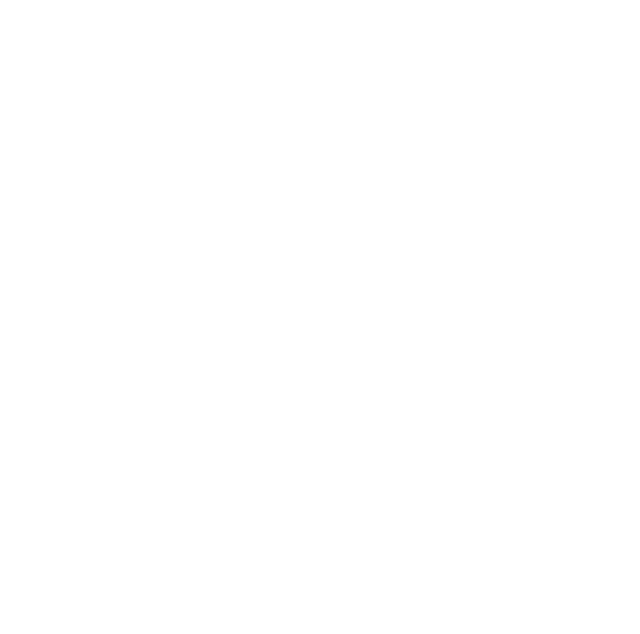
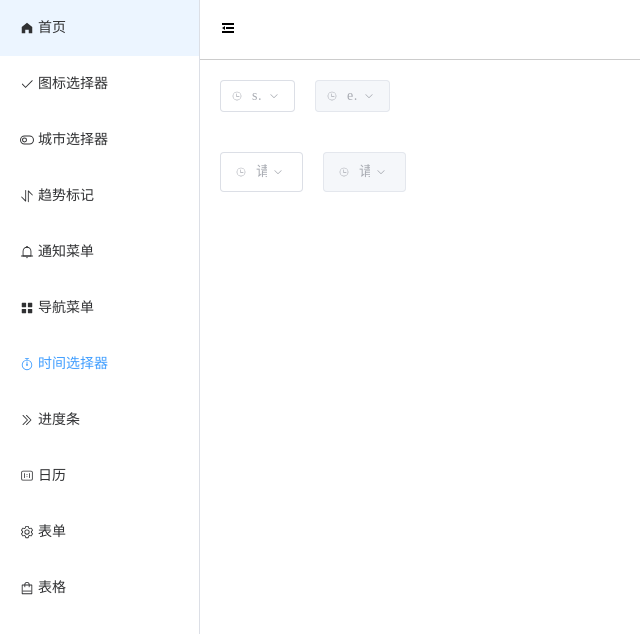
Before and after one commit to shiojiang/j3-components, a Vue app: page /chooseTime in a window 1280 px wide. Before the commit this address had no page. Shown: the top 634 px of the page, without its empty margins (0-640 px from the left). Built offline with nearby package versions, Linux system fonts and the light colour scheme.

Commit message:
feat:封装时间选择器-时间选择

```diff
--- /dev/null
+++ b/src/components/chooseTime/index.ts
@@ -0,0 +1,9 @@
+import { App } from 'vue'
+import chooseTime from './src/index.vue'
+
+// 让组件能使用use进行注册
+export default {
+  install(app: App) {
+    app.component('j3-choose-time', chooseTime)
+  }
+}
--- /dev/null
+++ b/src/components/chooseTime/src/index.vue
@@ -0,0 +1,108 @@
+<template>
+  <div class="choose-time-container">
+    <!-- startTime -->
+    <div class="choose-time-start-time">
+      <el-time-select
+        v-model="startTime"
+        :max-time="endTime"
+        :placeholder="startPlaceholder"
+        :start="startTimeStart"
+        :step="startStep"
+        :end="startTimeEnd"
+        v-bind="$attrs.startOptions"
+      />
+      <!-- 技巧：利用$attrs.xxx，父组件就可以分别传递该组件未定义的props (el-time-select已经定义的) -->
+    </div>
+    <!-- endTime -->
+    <div class="choose-time-end-time">
+      <el-time-select
+        v-model="endTime"
+        :min-time="startTime"
+        :placeholder="endPlaceholder"
+        :start="endTimeStart"
+        :step="endStep"
+        :end="endTimeEnd"
+        :disabled="disabledEndTime"
+        v-bind="$attrs.endOptions"
+      />
+    </div>
+  </div>
+</template>
+
+<script lang="ts" setup>
+import { ref, watch } from 'vue'
+
+const startTime = ref<string>('')
+const endTime = ref<string>('')
+// 禁用结束时间
+const disabledEndTime = ref<boolean>(true)
+
+let emits = defineEmits(['start-change', 'end-change'])
+
+let props = defineProps({
+  // 占位文本
+  startPlaceholder: {
+    type: String,
+    default: '请选择开始时间'
+  },
+  endPlaceholder: {
+    type: String,
+    default: '请选择结束时间'
+  },
+  // 时间初始化
+  startTimeStart: {
+    type: String,
+    default: '08:30'
+  },
+  startTimeEnd: {
+    type: String,
+    default: '18:30'
+  },
+  endTimeStart: {
+    type: String,
+    default: '08:30'
+  },
+  endTimeEnd: {
+    type: String,
+    default: '18:30'
+  },
+  // 步进
+  startStep: {
+    type: String,
+    default: '00:15'
+  },
+  endStep: {
+    type: String,
+    default: '00:15'
+  }
+})
+
+// 监听时间变化
+watch(() => startTime.value, val => {
+  if (val === '') {
+    endTime.value = ''
+    disabledEndTime.value = true
+  }
+  else {
+    disabledEndTime.value = false
+    emits('start-change', startTime.value)
+  }
+})
+watch(() => endTime.value, val => {
+  if (val !== '') {
+    emits('end-change', {
+      startTime: startTime.value,
+      endTime: val
+    })
+  }
+})
+</script>
+
+<style lang="scss" scoped>
+.choose-time-container {
+  display: flex;
+  .choose-time-start-time {
+    margin-right: 20px;
+  }
+}
+</style>
--- a/src/components/index.ts
+++ b/src/components/index.ts
@@ -7,6 +7,7 @@
 import list from './list'
 import menu from './menu'
 import progress from './progress'
+import chooseTime from './chooseTime'
 
 const components = [
   chooseIcon,
@@ -15,7 +16,8 @@
   notification,
   list,
   menu,
-  progress
+  progress,
+  chooseTime
 ]
 
 // 技巧：
--- a/src/router/index.ts
+++ b/src/router/index.ts
@@ -38,6 +38,10 @@
         path: '/progress',
         component: () => import('./views/progress/index.vue')
       },
+      {
+        path: '/chooseTime',
+        component: () => import('./views/chooseTime/index.vue')
+      },
     ]
   }
 ]
--- /dev/null
+++ b/src/router/views/chooseTime/index.vue
@@ -0,0 +1,49 @@
+<template>
+  <div class="choose-time-container">
+    <j3-choose-time
+      startPlaceholder="start Time"
+      endPlaceholder="end Time"
+      startStep="00:30"
+      endStep="00:30">
+    </j3-choose-time>
+    <!-- 技巧：利用$attrs.startOptions、$attrs.endOptions分别传递子组件未接收的props -->
+    <j3-choose-time
+      @start-change="handleStartChange"
+      @end-change="handleEndChange"
+      :startOptions="startOptions"
+      :endOptions="endOptions">
+      <!--  -->
+    </j3-choose-time>
+  </div>
+</template>
+
+<script lang="ts" setup>
+interface IendValue {
+  startTime: string,
+  endTime: string
+}
+
+let handleStartChange = (val: string) => {
+  console.log('handleStartChange---', val);
+}
+let handleEndChange = (val: IendValue) => {
+  console.log('handleEndChange---', val);
+}
+
+let startOptions = {
+  size: 'large',
+  clearable: false
+}
+let endOptions = {
+  size: 'large',
+  clearable: false
+}
+</script>
+
+<style lang="scss" scoped>
+.choose-time-container {
+  > * {
+    margin-bottom: 20px;
+  }
+}
+</style>
```
